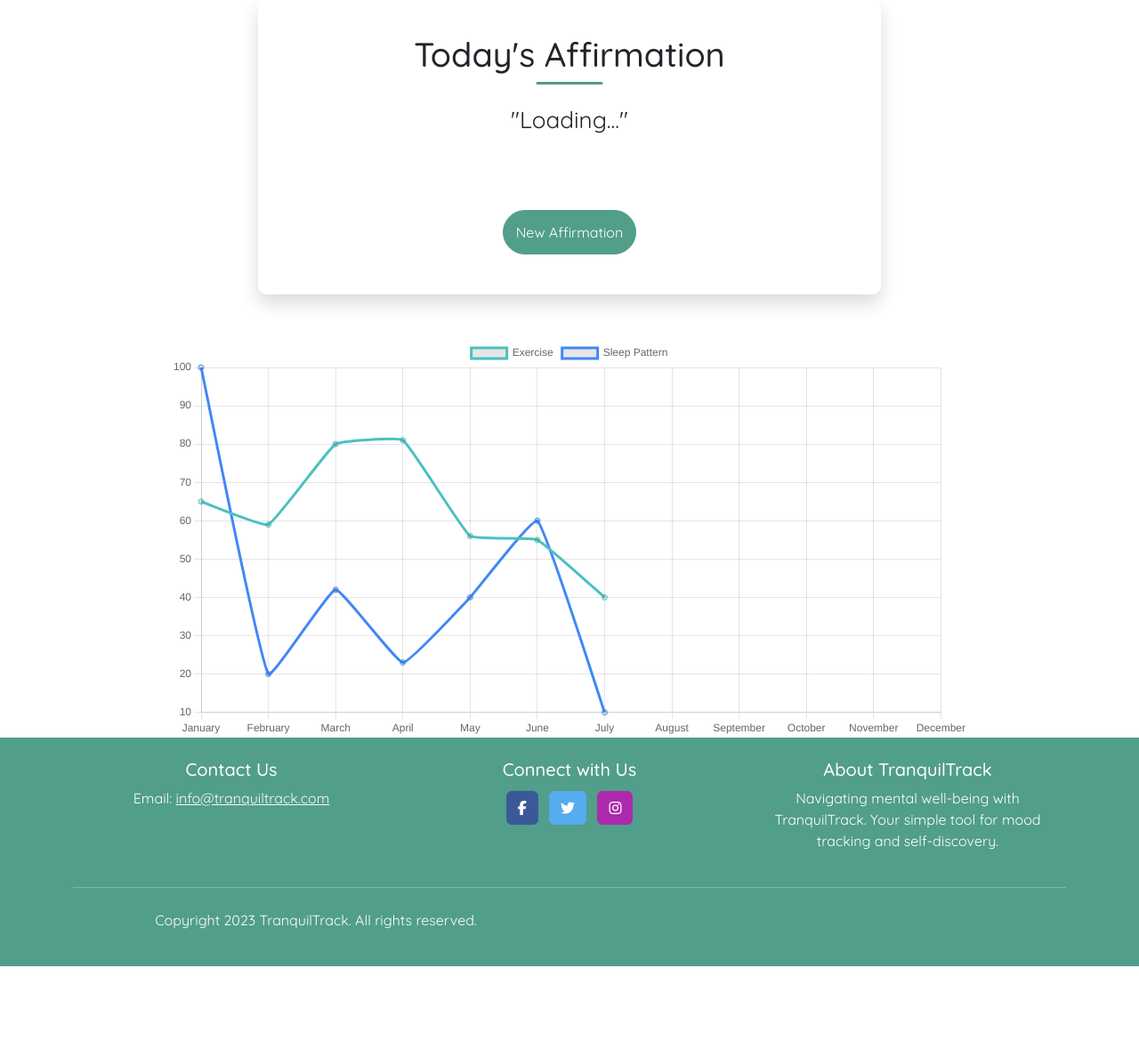
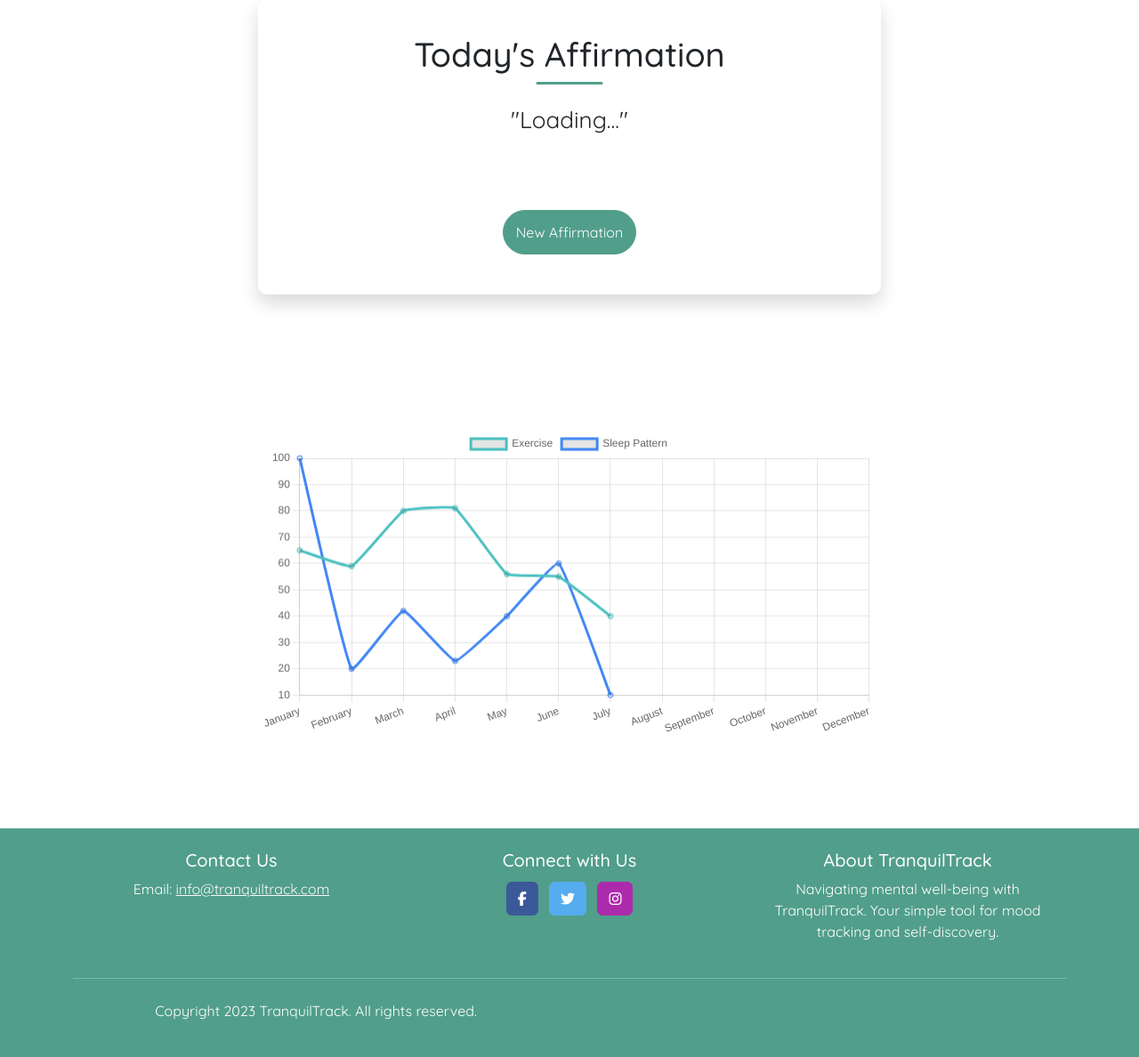
Before and after one commit to KTC96/TranquilTrack, a Django app: page / in a window 1280 px wide. Shown: the part 155-1343 px from the top of the page at 89% size. Before the commit the page ends 1241 px from the top, so only its background shows below. Run offline with Django 3.2, Linux system fonts and the light colour scheme; the visitor is signed in with stand-in values (Sample User, id 1); some libraries are stand-ins or nearby versions; some web fonts are replaced.

Commit message:
added padding of 8%

```diff
--- a/static/css/style.css
+++ b/static/css/style.css
@@ -234,4 +234,5 @@ form label {
 .charts {
   width: 70%;
   margin: auto;
+  padding: 8%;
 }
--- a/static/js/chart.js
+++ b/static/js/chart.js
@@ -17,6 +17,7 @@ const labels = [
 
 const data = {
   labels: labels,
+  xAxisID: "first x axis",
   datasets: [
     {
       label: "Exercise",
```
